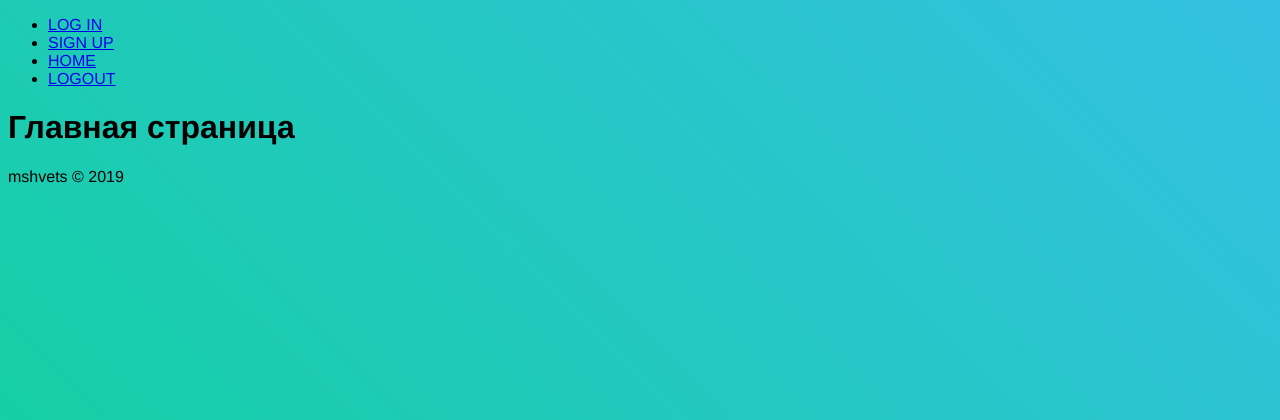
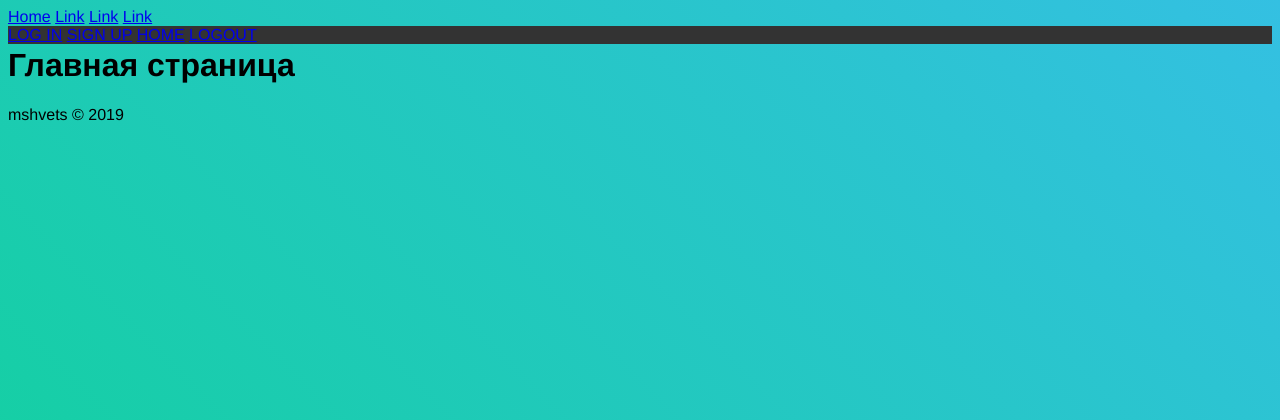
Before and after one commit to mishvets/Camagru, a PHP site: page / in a window 1280 px wide. Shown: the top 420 px of the page. Run offline with PHP 8.4, Linux system fonts and the light colour scheme; data that the repository does not hold is empty.

Commit message:
Registration not finish, add base design for registration,Sticky navbar doesn't work...

```diff
--- a/application/views/layouts/default.php
+++ b/application/views/layouts/default.php
@@ -2,24 +2,27 @@
 <html>
 <head>
     <meta charset="UTF-8">
-<!--    <meta name="viewport"-->
-<!--          content="width=device-width, user-scalable=no, initial-scale=1.0, maximum-scale=1.0, minimum-scale=1.0">-->
-<!--    <meta http-equiv="X-UA-Compatible" content="ie=edge">-->
+<!--    A viewport meta tag should make the web site work on all devices and screen resolutions:-->
+    <meta name="viewport" content="width=device-width, initial-scale=1">
     <link rel="stylesheet" href="/css/style.css">
     <title> <?php echo $title ?></title>
 </head>
 <body>
     <header>
-        <nav class="header">
-            <ul>
-                <li><a href="/account/login">LOG IN</a></li>
-                <li><a href="/account/register">SIGN UP</a></li>
-                <li><a href="index.php">HOME</a></li>
-                <li><a href="logout.php">LOGOUT</a></li>
-            </ul>
+        <nav class="navbar">
+            <a href="#" class="active">Home</a>
+            <a href="#">Link</a>
+            <a href="#">Link</a>
+            <a href="#" class="right">Link</a>
         </nav>
+        <div class="navbar1">
+                <a href="/account/login">LOG IN</a>
+                <a href="/account/register">SIGN UP</a>
+                <a href="index.php">HOME</a>
+                <a href="logout.php">LOGOUT</a>
+        </div>
     </header>
     <?php echo $content ?>
-    <div id="footer">mshvets &#169 2019</div>
+  <div id="footer">mshvets &#169 2019</div>
 </body>
 </html>
--- a/css/style.css
+++ b/css/style.css
@@ -1,13 +1,28 @@
 * {
     /*margin: 0;*/
     /*padding: 0;*/
+    /*box-sizing: inherit;*/
 }
-
 
 body {
     background: linear-gradient(45deg, #0FD298, #34C0E2);
     font-family: Helvetica,Arial,sans-serif;
     background-attachment: fixed;
+}
+
+.navbar1 {
+    position:fixed;
+    top:0; left:0;
+    width:100%;
+
+    float: right;
+    display: block;
+    overflow: hidden;
+    background-color: #333;
+    position: sticky;
+    position: -webkit-sticky;
+    top: 0;
+
 }
 
 button {
@@ -52,3 +67,45 @@ label {
     position: relative;
     width: 100%;
 }
+
+footer {
+    position: sticky;
+    bottom: 0;
+}
+
+/*!* Sticky navbar - toggles between relative and fixed, depending on the scroll position. It is positioned relative until a given offset position is met in the viewport - then it "sticks" in place (like position:fixed). The sticky value is not supported in IE or Edge 15 and earlier versions. However, for these versions the navbar will inherit default position *!*/
+/*.navbar {*/
+/*    overflow: hidden;*/
+/*    background-color: #333;*/
+/*    position: sticky;*/
+/*    position: -webkit-sticky;*/
+/*    top: 0;*/
+/*}*/
+
+/*!* Style the navigation bar links *!*/
+/*.navbar a {*/
+/*    float: left;*/
+/*    display: block;*/
+/*    color: white;*/
+/*    text-align: center;*/
+/*    padding: 14px 20px;*/
+/*    text-decoration: none;*/
+/*}*/
+
+
+/*!* Right-aligned link *!*/
+/*.navbar a.right {*/
+/*    float: right;*/
+/*}*/
+
+/*!* Change color on hover *!*/
+/*.navbar a:hover {*/
+/*    background-color: #ddd;*/
+/*    color: black;*/
+/*}*/
+
+/*!* Active/current link *!*/
+/*.navbar a.active {*/
+/*    background-color: #666;*/
+/*    color: white;*/
+/*}*/
```
